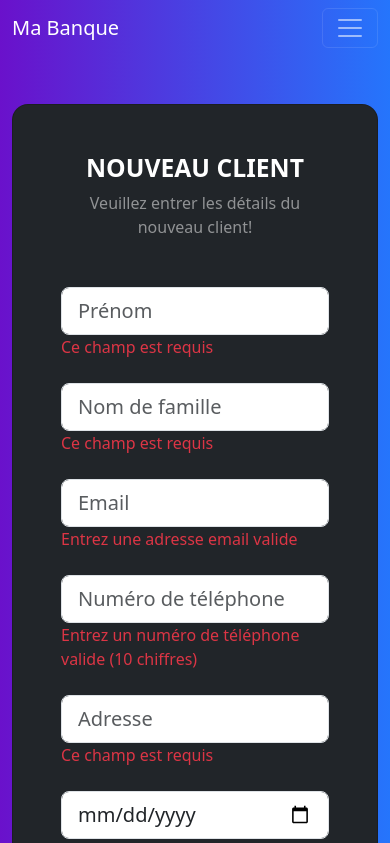
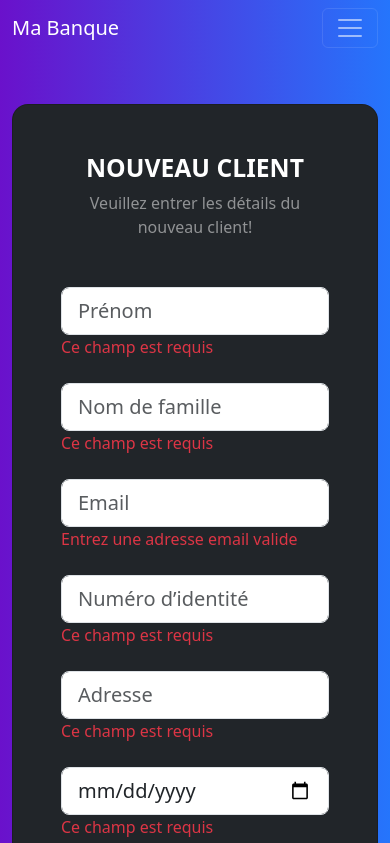
Before and after one commit to khalilfarouqi/Bank-Front, an Angular app in the folder Bank-service-front/: page /newClient in a window 390 px wide. Shown: the top 843 px of the page. Built offline with nearby package versions, Linux system fonts and the light colour scheme.

Commit message:
change telephone to identité numbre

```diff
--- a/Bank-service-front/src/app/add-new-client/add-new-client.component.html
+++ b/Bank-service-front/src/app/add-new-client/add-new-client.component.html
@@ -40,9 +40,9 @@
                     </div>
                     <div class="col-md-6 mb-4">
                       <div class="form-outline form-white">
-                        <input type="text" formControlName="phoneNumber" class="form-control form-control-lg" placeholder="Numéro de téléphone" />
+                        <input type="text" formControlName="phoneNumber" class="form-control form-control-lg" placeholder="Numéro d’identité" />
                         <div class="text-danger">
-                          Entrez un numéro de téléphone valide (10 chiffres)
+                          Ce champ est requis
                         </div>
                       </div>
                     </div>
```
